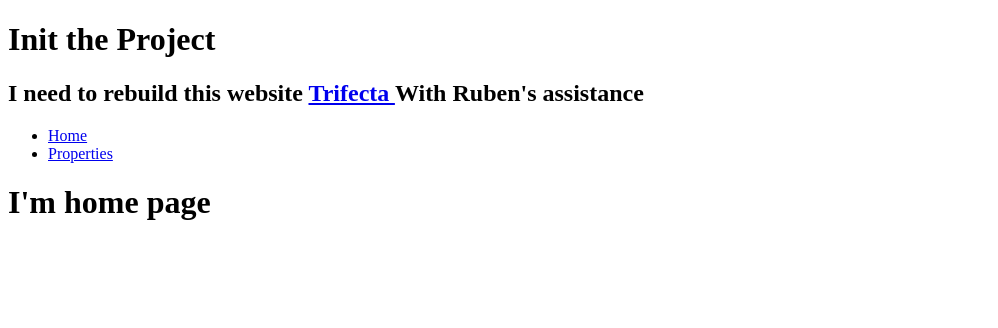
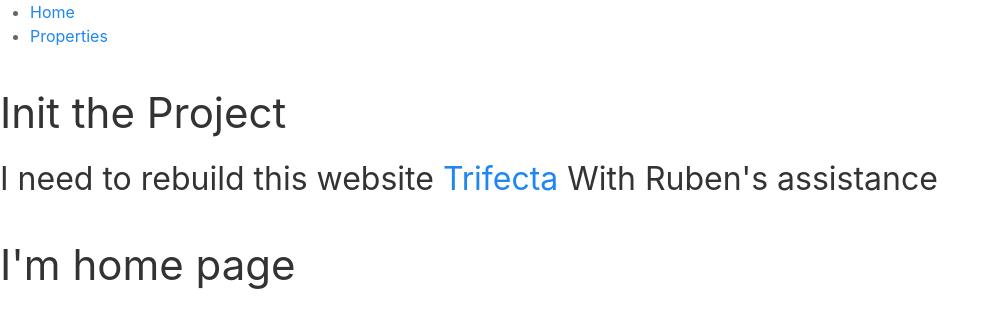
Before and after one commit to Rocien/vue-js-3-website, a Vue app: page / in a window 1280 px wide. Shown: the top 328 px of the page, without its empty margins (0-998 px from the left). Built offline with nearby package versions, Linux system fonts and the light colour scheme.

Commit message:
Added uikit

```diff
--- a/src/App.vue
+++ b/src/App.vue
@@ -1,18 +1,4 @@
 <template>
-  <h1>Init the Project</h1>
-
-  <h2 class="uk-margin">
-    I need to rebuild this website
-    <a
-      href="https://trifecta.rentsync.com/residential/scenic-drive-apartments"
-      target="_blank"
-      rel="noopener"
-    >
-      Trifecta
-    </a>
-    With Ruben's assistance
-  </h2>
-
   <header>
     <nav>
       <ul>
@@ -29,6 +15,22 @@
       </ul>
     </nav>
   </header>
+
+  <h1>Init the Project</h1>
+
+  <h2 class="uk-margin">
+    I need to rebuild this website
+    <a
+      href="https://trifecta.rentsync.com/residential/scenic-drive-apartments"
+      target="_blank"
+      rel="noopener"
+    >
+      Trifecta
+    </a>
+    With Ruben's assistance
+  </h2>
+
+
 
   <router-view v-slot="{ Component }">
     <component
--- a/src/main.ts
+++ b/src/main.ts
@@ -1,6 +1,14 @@
 import { createApp } from 'vue'
 import App from './App.vue'
 import router from './router'
+
+// Import UIkit
+import UIkit from 'uikit'
+import Icons from 'uikit/dist/js/uikit-icons'
+import 'uikit/dist/css/uikit.min.css'
+
+// Load UIkit icons
+UIkit.use(Icons)
 
 const app = createApp(App)
 
```
